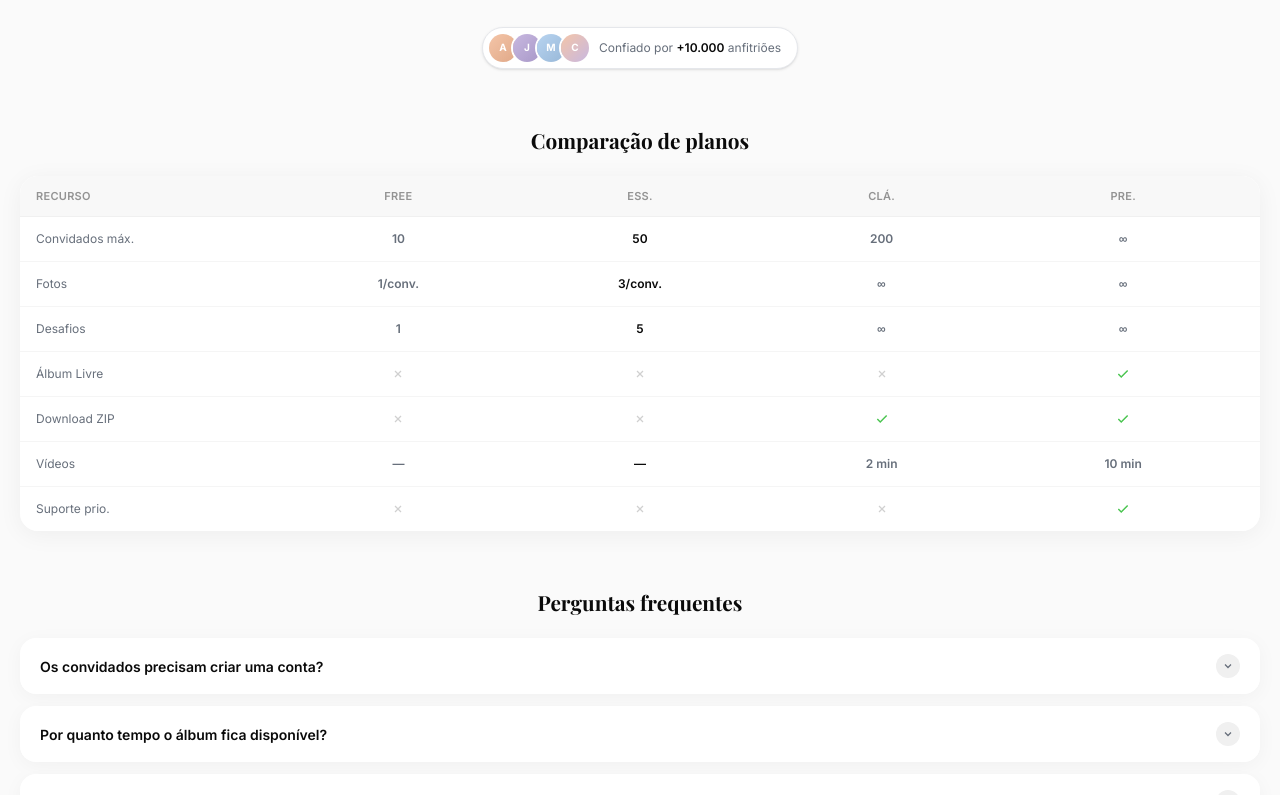
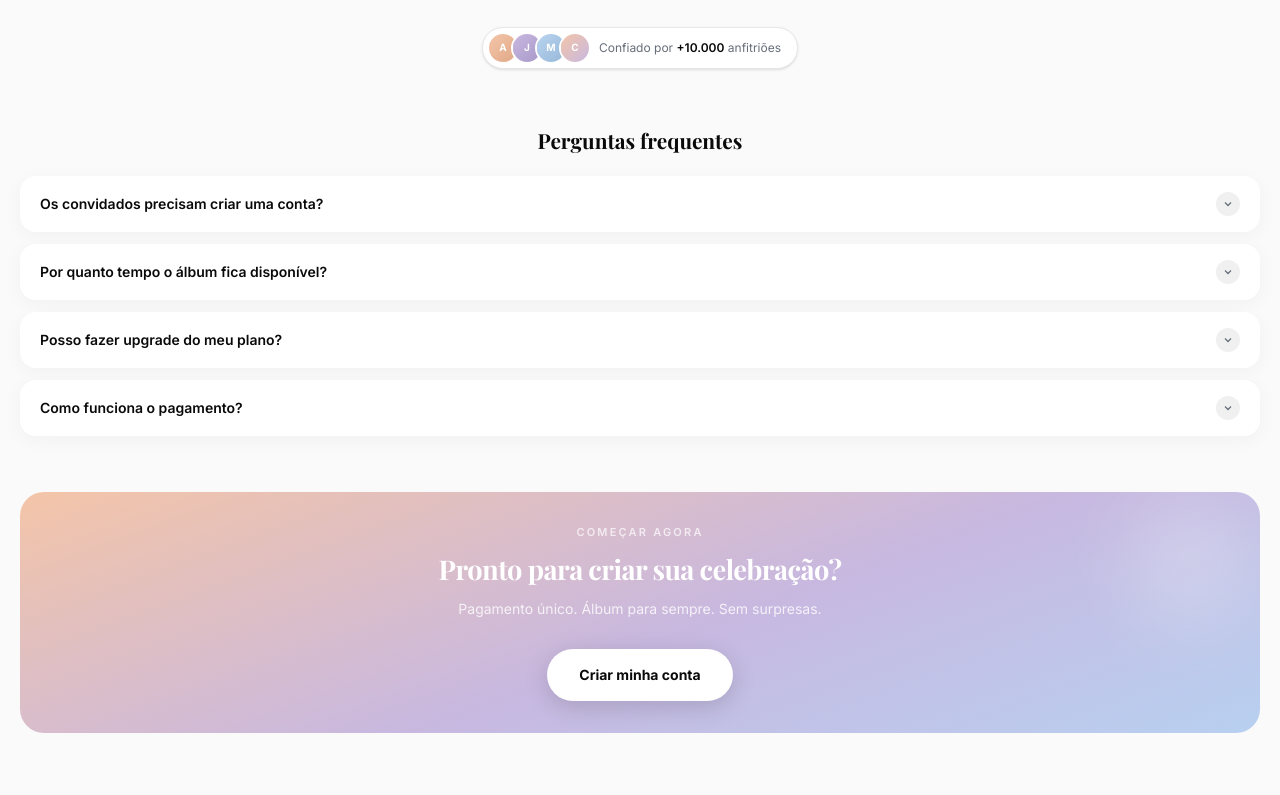
Before and after one commit to EuRydan/Memvo, a Next.js app: page /pricing in a window 1280 px wide. Shown: the part 1020-1815 px from the top of the page. Built offline with nearby package versions, Linux system fonts and the light colour scheme.

Commit message:
design: remove comparison table and reorder features in classic plan

```diff
--- a/src/app/pricing/page.tsx
+++ b/src/app/pricing/page.tsx
@@ -56,9 +56,9 @@ const PLANS = [
       { text: 'Desafios ilimitados', included: true },
       { text: 'Álbum em tempo real', included: true },
       { text: 'Download do QR Code', included: true },
-      { text: 'Álbum Livre (Sem desafios)', included: false },
       { text: 'Download em ZIP', included: true },
       { text: 'Upload de vídeos (2 min)', included: true },
+      { text: 'Álbum Livre (Sem desafios)', included: false },
       { text: 'Suporte prioritário', included: false },
     ],
   },
@@ -325,55 +325,7 @@ export default function PricingPage() {
           </div>
         </div>
 
-        {/* ── Comparison table ── */}
-        <section className="mb-14">
-          <h2 style={{ fontFamily: 'var(--font-playfair), Georgia, serif' }}
-            className="text-[1.3rem] font-bold text-[#0a0a0a] text-center mb-5">
-            Comparação de planos
-          </h2>
-          <div className="rounded-[18px] overflow-hidden"
-            style={{ background: 'rgba(255,255,255,0.95)', boxShadow: '0 4px 24px rgba(0,0,0,0.05)' }}>
-            {/* Header */}
-            <div className="grid grid-cols-5 px-4 py-3"
-              style={{ borderBottom: '1px solid #f0f0f0', background: '#f8f8f8' }}>
-              <p className="text-[11px] font-semibold text-[#939393] uppercase tracking-wide">Recurso</p>
-              {['Free', 'Ess.', 'Clá.', 'Pre.'].map(h => (
-                <p key={h} className="text-[11px] font-semibold text-[#939393] uppercase tracking-wide text-center">{h}</p>
-              ))}
-            </div>
-            {[
-              { feature: 'Convidados máx.', values: ['10', '50', '200', '∞'] },
-              { feature: 'Fotos', values: ['1/conv.', '3/conv.', '∞', '∞'] },
-              { feature: 'Desafios', values: ['1', '5', '∞', '∞'] },
-              { feature: 'Álbum Livre', values: [false, false, false, true] },
-              { feature: 'Download ZIP', values: [false, false, true, true] },
-              { feature: 'Vídeos', values: ['—', '—', '2 min', '10 min'] },
-              { feature: 'Suporte prio.', values: [false, false, false, true] },
-            ].map(({ feature, values }, ri) => (
-              <div key={feature} className="grid grid-cols-5 px-4 py-3.5"
-                style={{ borderBottom: ri < 6 ? '1px solid #f5f5f5' : 'none' }}>
-                <p className="text-xs text-[#676f7b]">{feature}</p>
-                {values.map((v, i) => (
-                  <div key={i} className="flex justify-center items-center">
-                    {typeof v === 'boolean' ? (
-                      v ? (
-                        <svg width="14" height="14" fill="none" stroke="#4ac550" strokeWidth="2.5" viewBox="0 0 24 24">
-                          <polyline points="20 6 9 17 4 12"/>
-                        </svg>
-                      ) : (
-                        <svg width="12" height="12" fill="none" stroke="#d0d0d0" strokeWidth="2.5" viewBox="0 0 24 24">
-                          <line x1="18" y1="6" x2="6" y2="18"/><line x1="6" y1="6" x2="18" y2="18"/>
-                        </svg>
-                      )
-                    ) : (
-                      <span className={`text-xs font-semibold ${i === 1 ? 'text-[#0a0a0a]' : 'text-[#676f7b]'}`}>{v}</span>
-                    )}
-                  </div>
-                ))}
-              </div>
-            ))}
-          </div>
-        </section>
+
 
         {/* ── FAQ ── */}
         <section className="mb-14">
```
